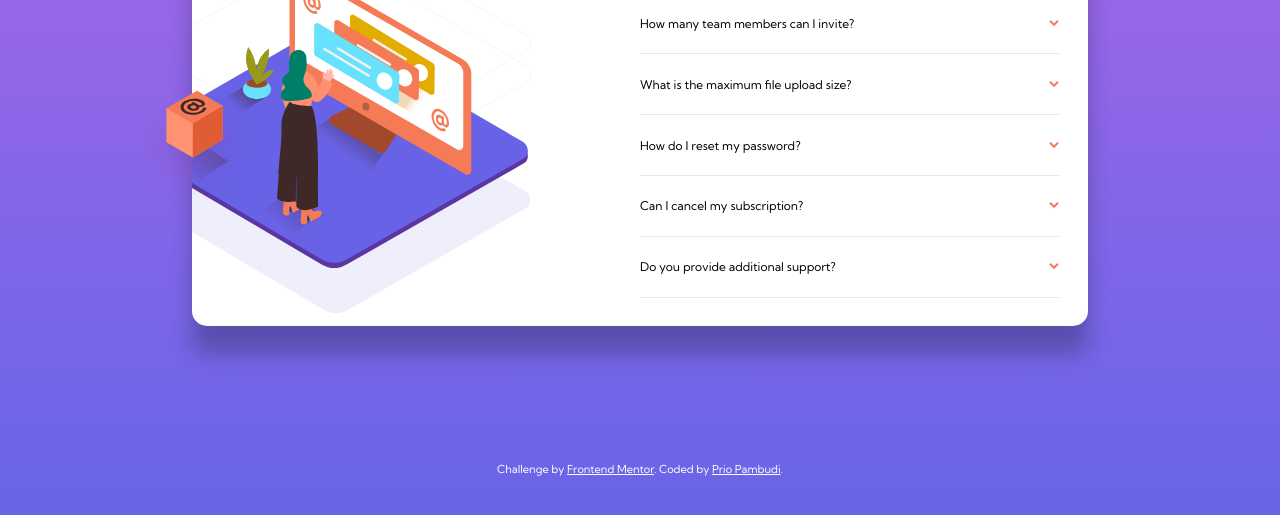
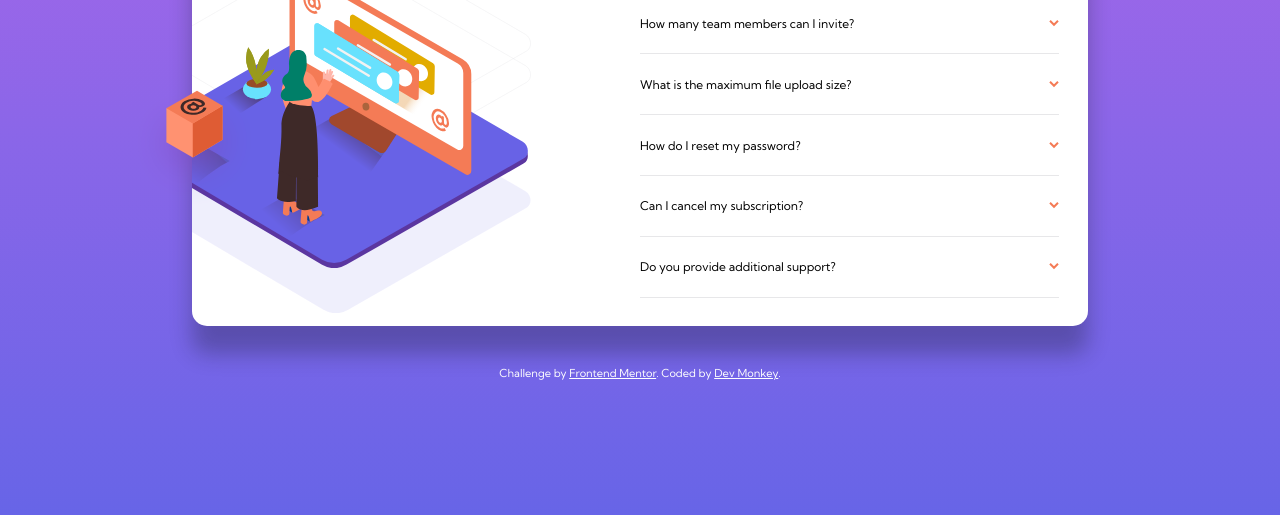
Before and after one commit to halocoders/Frontend-Mentor-Challenge, a plain HTML site: page 4. faq-accordion-card-main/index.html in a window 1280 px wide. Shown: the part 257-772 px from the top of the page. Drawn offline with Linux system fonts and the light colour scheme.

Commit message:
done fix

```diff
--- a/4. faq-accordion-card-main/index.html
+++ b/4. faq-accordion-card-main/index.html
@@ -108,10 +108,12 @@
     </div>
   </section>
 
-  <div class="attribution">
-    Challenge by <a href="https://www.frontendmentor.io?ref=challenge" target="_blank">Frontend Mentor</a>.
-    Coded by <a href="#">Prio Pambudi</a>.
-  </div>
+  <section>
+    <div class="attribution">
+      Challenge by <a href="https://www.frontendmentor.io?ref=challenge" target="_blank">Frontend Mentor</a>.
+      Coded by <a href="#">Dev Monkey</a>.
+    </div>
+  </section>
 
   <script type="text/javascript">
     const accordion = document.getElementsByClassName('accordion__item');
--- a/4. faq-accordion-card-main/main.js
+++ /dev/null
@@ -1 +0,0 @@
-console.log('test');
--- a/4. faq-accordion-card-main/style.css
+++ b/4. faq-accordion-card-main/style.css
@@ -136,7 +136,6 @@ body {
     }
     .card {
         display: flex;
-        margin: 6rem auto;
         background-image: url('./images/bg-pattern-desktop.svg');
         background-repeat: no-repeat;
         background-size: 45%;
@@ -144,7 +143,6 @@ body {
         position: relative;
         width: unset;
         max-width: 56rem;
-
     }
 
     img.card__box {
```
Also changed, not shown: 4. faq-accordion-card-main/ip6.jpg (deleted), 4. faq-accordion-card-main/resize.jpg (deleted), 1 other file.
